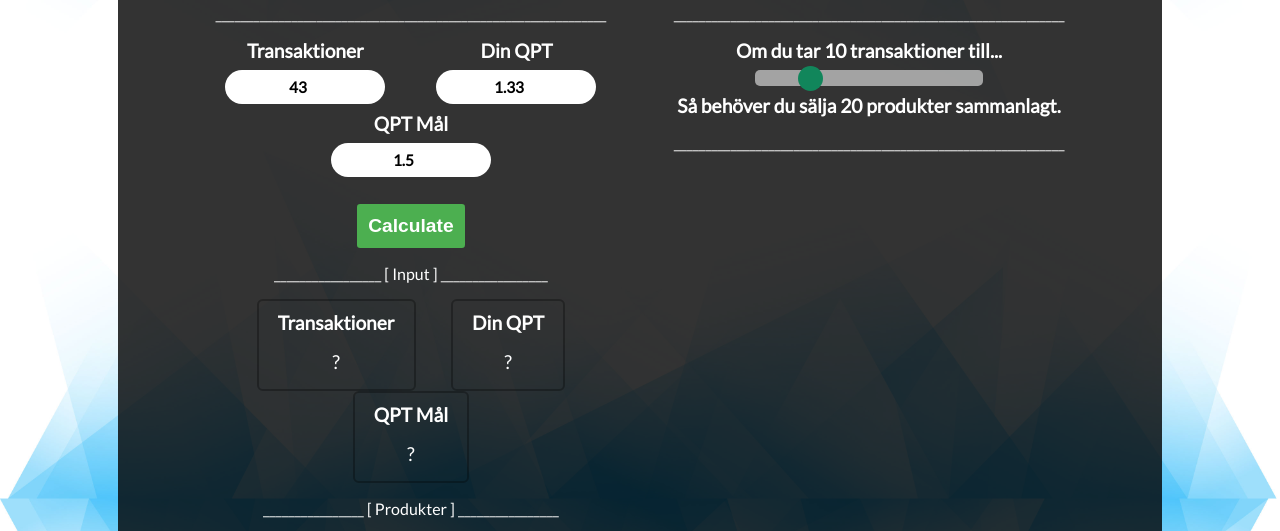
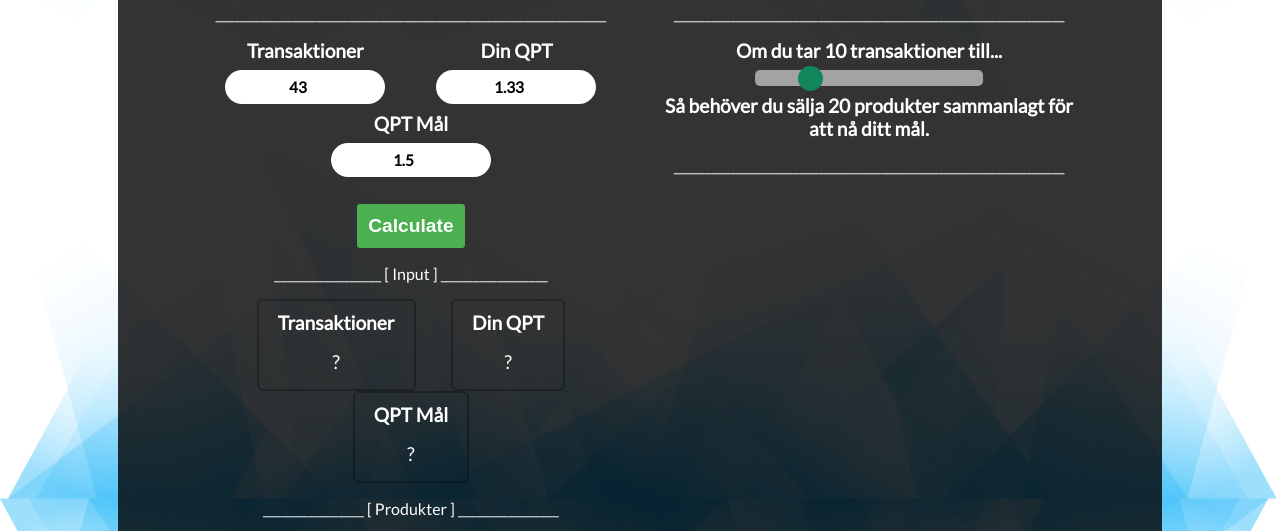
Before and after one commit to Woodiie/flerradscalculator, a plain HTML site: page pages/se/qptcalculator.html in a window 1280 px wide. Shown: the part 233-764 px from the top of the page. Drawn offline with Linux system fonts and the light colour scheme.

Commit message:
Update qptcalculator.html

```diff
--- a/pages/se/qptcalculator.html
+++ b/pages/se/qptcalculator.html
@@ -60,7 +60,7 @@
 			<p>______________________________________________________________</p>
 			<p class="outputText" id="resultTransactionsTarget">Om du tar 10 transaktioner till...</p><br>
 			<input type="range" min="1" max="50" value="10" class="slider" id="transactionsForward" oninput="resultsAnalyze()"><br>
-			<a class="outputText" id="resultItemsTotal">Så behöver du sälja 20 produkter sammanlagt.</a>
+			<a class="outputText" id="resultItemsTotal">Så behöver du sälja 20 produkter sammanlagt för att nå ditt mål.</a>
 			<p>______________________________________________________________</p>
 		</div>
 
```
